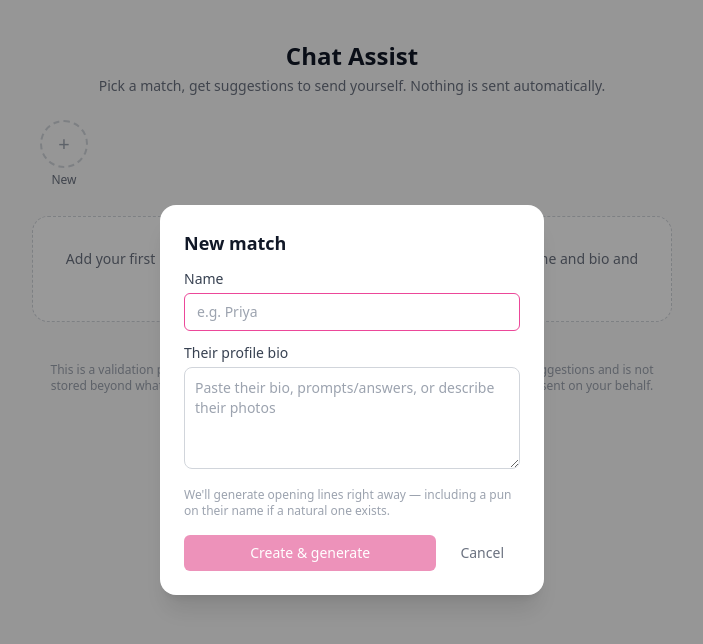
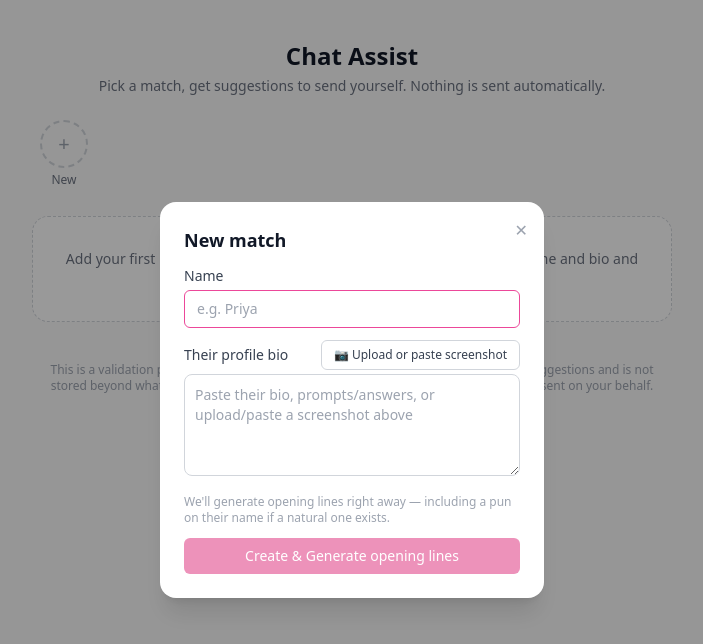
Before and after one commit to 7RLodhi/dating-chat-assistant, a Next.js app: page / in a window 1280 px wide. Both pictures are taken after a click on the button "+ New". Shown: the top 644 px of the page, without its empty margins (288-991 px from the left). Built offline with nearby package versions, Linux system fonts and the light colour scheme.

Commit message:
New match modal: screenshot upload, X close, relabel buttons; collapse bio panel

```diff
--- a/components/AssistantApp.tsx
+++ b/components/AssistantApp.tsx
@@ -26,6 +26,7 @@ export default function AssistantApp() {
   const [matches, setMatches] = useState<Match[]>([]);
   const [activeMatchId, setActiveMatchId] = useState<string | null>(null);
   const [showNewMatchModal, setShowNewMatchModal] = useState(false);
+  const [showBio, setShowBio] = useState(false);
 
   const [bio, setBio] = useState("");
   const [conversationText, setConversationText] = useState("");
@@ -90,6 +91,8 @@ export default function AssistantApp() {
   effectiveModeRef.current = effectiveMode;
   const activeMatchIdRef = useRef(activeMatchId);
   activeMatchIdRef.current = activeMatchId;
+  const showNewMatchModalRef = useRef(showNewMatchModal);
+  showNewMatchModalRef.current = showNewMatchModal;
   const conversationUploadRef = useRef(conversationUpload);
   conversationUploadRef.current = conversationUpload;
   const profileUploadRef = useRef(profileUpload);
@@ -97,6 +100,7 @@ export default function AssistantApp() {
 
   useEffect(() => {
     function handlePaste(e: ClipboardEvent) {
+      if (showNewMatchModalRef.current) return; // the modal handles its own paste
       if (!activeMatchIdRef.current) return; // nowhere to put it yet
       const file = extractImageFromClipboard(e.clipboardData);
       if (!file) return; // no image in clipboard — let normal text paste happen
@@ -186,6 +190,7 @@ export default function AssistantApp() {
     setConversationText(match.conversationText);
     setResult(null);
     setError(null);
+    setShowBio(false);
   }
 
   function handleCreateMatch(name: string, matchBio: string) {
@@ -196,6 +201,7 @@ export default function AssistantApp() {
     setConversationText("");
     setResult(null);
     setError(null);
+    setShowBio(false);
     setShowNewMatchModal(false);
     runGenerate({ mode: "opener", profileText: matchBio, matchName: name });
   }
@@ -264,23 +270,32 @@ export default function AssistantApp() {
       ) : (
         <div className="space-y-5 rounded-2xl border border-gray-200 bg-white p-5 shadow-sm">
           <div>
-            <div className="mb-1.5 flex items-center justify-between">
-              <label className="block text-sm font-medium text-gray-700">
+            <div className="flex items-center justify-between">
+              <button
+                type="button"
+                onClick={() => setShowBio((v) => !v)}
+                className="flex items-center gap-1 text-sm font-medium text-gray-700"
+              >
                 {activeMatch.name}'s bio
-              </label>
+                <span className="text-xs text-gray-400">{showBio ? "▲ Hide" : "▼ Show"}</span>
+              </button>
+              {showBio && (
                 <ScreenshotUpload
                   uploading={profileUpload.uploading}
                   error={profileUpload.error}
                   onFileSelected={(file) => profileUpload.processFile(file, "upload")}
                 />
+              )}
             </div>
+            {showBio && (
               <textarea
                 value={bio}
                 onChange={(e) => handleBioChange(e.target.value)}
                 rows={3}
                 placeholder="Paste their bio, prompts/answers, or describe their photos"
-              className="w-full rounded-lg border border-gray-300 p-3 text-sm focus:border-brand-500 focus:outline-none"
+                className="mt-1.5 w-full rounded-lg border border-gray-300 p-3 text-sm focus:border-brand-500 focus:outline-none"
               />
+            )}
           </div>
 
           <div>
@@ -331,11 +346,7 @@ export default function AssistantApp() {
             disabled={!canSubmit}
             className="w-full rounded-lg bg-brand-600 px-4 py-2.5 font-medium text-white transition hover:bg-brand-700 disabled:cursor-not-allowed disabled:opacity-50"
           >
-            {loading
-              ? "Thinking..."
-              : effectiveMode === "reply"
-                ? "Get reply suggestions"
-                : "Get opening lines"}
+            {loading ? "Thinking..." : "Generate reply suggestions"}
           </button>
 
           <p className="text-center text-xs text-gray-400">
--- a/components/NewMatchModal.tsx
+++ b/components/NewMatchModal.tsx
@@ -1,6 +1,8 @@
 "use client";
 
-import { useState } from "react";
+import { useEffect, useState } from "react";
+import ScreenshotUpload from "./ScreenshotUpload";
+import { extractImageFromClipboard, useScreenshotUpload } from "@/lib/useScreenshotUpload";
 
 export default function NewMatchModal({
   open,
@@ -13,6 +15,23 @@ export default function NewMatchModal({
 }) {
   const [name, setName] = useState("");
   const [bio, setBio] = useState("");
+
+  const bioUpload = useScreenshotUpload((text) => setBio(text), "profile");
+
+  // Paste (Ctrl+V) a screenshot anywhere while this modal is open. Scoped to
+  // `open` so it doesn't compete with the main page's own paste listener.
+  useEffect(() => {
+    if (!open) return;
+    function handlePaste(e: ClipboardEvent) {
+      const file = extractImageFromClipboard(e.clipboardData);
+      if (!file) return;
+      e.preventDefault();
+      bioUpload.processFile(file, "paste");
+    }
+    window.addEventListener("paste", handlePaste);
+    return () => window.removeEventListener("paste", handlePaste);
+    // eslint-disable-next-line react-hooks/exhaustive-deps
+  }, [open]);
 
   if (!open) return null;
 
@@ -32,7 +51,15 @@ export default function NewMatchModal({
 
   return (
     <div className="fixed inset-0 z-50 flex items-center justify-center bg-black/40 px-4">
-      <div className="w-full max-w-sm rounded-2xl bg-white p-6 shadow-xl">
+      <div className="relative w-full max-w-sm rounded-2xl bg-white p-6 shadow-xl">
+        <button
+          type="button"
+          onClick={handleClose}
+          aria-label="Close"
+          className="absolute right-4 top-4 text-gray-400 hover:text-gray-600"
+        >
+          ✕
+        </button>
         <h3 className="text-lg font-semibold text-gray-900">New match</h3>
         <form onSubmit={handleSubmit} className="mt-3 space-y-3">
           <div>
@@ -47,14 +74,21 @@ export default function NewMatchModal({
             />
           </div>
           <div>
-            <label className="mb-1 block text-sm font-medium text-gray-700">
+            <div className="mb-1 flex items-center justify-between">
+              <label className="block text-sm font-medium text-gray-700">
                 Their profile bio
               </label>
+              <ScreenshotUpload
+                uploading={bioUpload.uploading}
+                error={bioUpload.error}
+                onFileSelected={(file) => bioUpload.processFile(file, "upload")}
+              />
+            </div>
             <textarea
               value={bio}
               onChange={(e) => setBio(e.target.value)}
               rows={4}
-              placeholder="Paste their bio, prompts/answers, or describe their photos"
+              placeholder="Paste their bio, prompts/answers, or upload/paste a screenshot above"
               className="w-full rounded-lg border border-gray-300 p-2.5 text-sm focus:border-brand-500 focus:outline-none"
             />
           </div>
@@ -62,22 +96,13 @@ export default function NewMatchModal({
             We'll generate opening lines right away — including a pun on their name if a natural
             one exists.
           </p>
-          <div className="flex gap-2 pt-1">
           <button
             type="submit"
             disabled={!name.trim()}
-              className="flex-1 rounded-md bg-brand-600 px-4 py-2 text-sm font-medium text-white hover:bg-brand-700 disabled:opacity-50"
+            className="w-full rounded-md bg-brand-600 px-4 py-2 text-sm font-medium text-white hover:bg-brand-700 disabled:opacity-50"
           >
-              Create & generate
+            Create & Generate opening lines
           </button>
-            <button
-              type="button"
-              onClick={handleClose}
-              className="rounded-md px-4 py-2 text-sm font-medium text-gray-500 hover:bg-gray-100"
-            >
-              Cancel
-            </button>
-          </div>
         </form>
       </div>
     </div>
```
Lines whose indentation alone changed are shown as unchanged.
